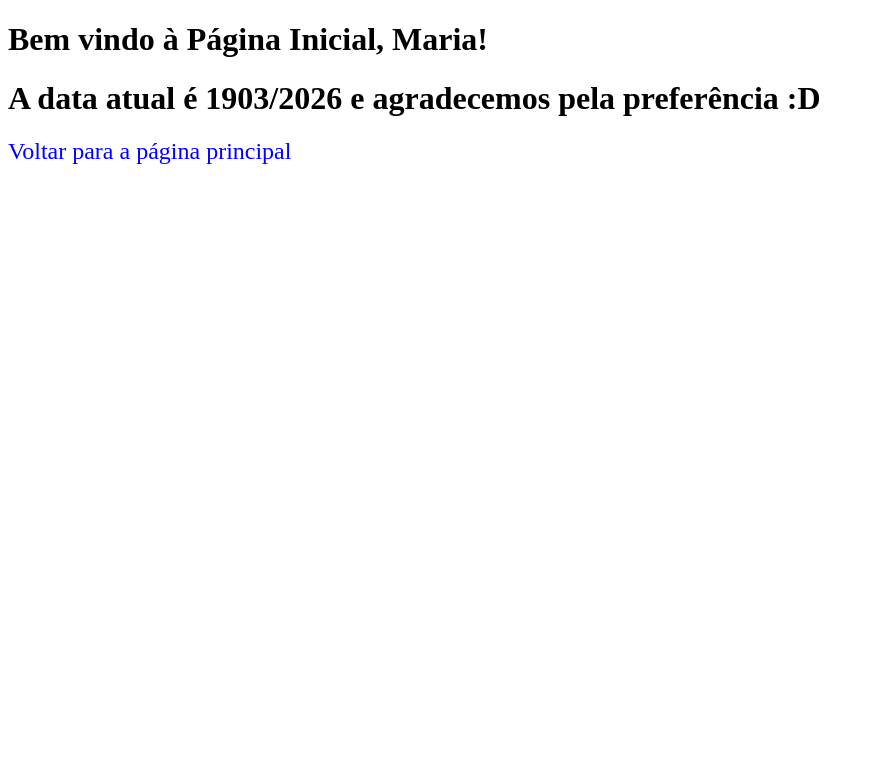
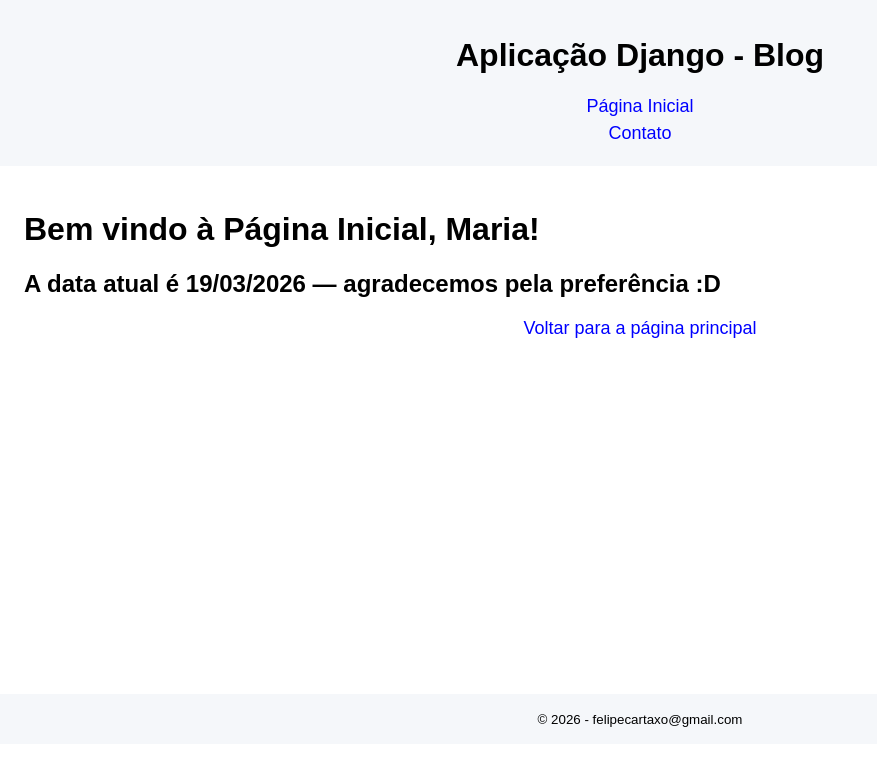
Before and after one commit to felipecartaxo/rad-miniprojeto-myapp, a Django app: page /blog/home/ in a window 1280 px wide. Shown: the top 766 px of the page, without its empty margins (0-877 px from the left). Run offline with Django 5.2, Linux system fonts and the light colour scheme.

Commit message:
feat: adiciona funcionalidades para atender ao requisito 5

```diff
--- /dev/null
+++ b/blog/templates/blog/base.html
@@ -0,0 +1,61 @@
+<!DOCTYPE html>
+<html lang="pt-br">
+<head>
+    <meta charset="utf-8">
+    <meta name="viewport" content="width=device-width, initial-scale=1">
+    <title>{% block title %}Meu Site{% endblock %}</title>
+
+    <style>
+        body {
+            font-family: sans-serif;
+            margin: 0; padding: 0;
+        }
+
+        header, footer {
+            background: #f5f7fa;
+            padding: 16px;
+            text-align: center;
+        }
+
+        main {
+            padding: 24px;
+            min-height: 60vh;
+        }
+
+        .link-stack {
+            text-align: center;
+            margin-top: 16px;
+        }
+
+        .link-stack a {
+            display: block;
+            margin: 6px 0;
+            text-decoration: none;
+            color: blue;
+            font-size: 18px;
+        }
+
+        .link-stack a:hover {
+            text-decoration: underline;
+        }
+    </style>
+
+</head>
+<body>
+    <header>
+        <h1>Aplicação Django - Blog</h1>
+        <nav class="link-stack">
+            <a href="{% url 'home' %}">Página Inicial</a>
+            <a href="{% url 'contact' phone_number='83 988776655' %}">Contato</a>
+        </nav>
+    </header>
+
+    <main>
+        {% block content %}{% endblock %}
+    </main>
+
+    <footer>
+        <small>© {{ current_year|default:"2026" }} - felipecartaxo@gmail.com</small>
+    </footer>
+</body>
+</html>
--- a/blog/templates/blog/home.html
+++ b/blog/templates/blog/home.html
@@ -4,34 +4,20 @@
     <meta charset="UTF-8">
     <meta name="viewport" content="width=device-width, initial-scale=1.0">
     <title>Home</title>
-
-    <style>
-        .link-stack {
-            margin-top: 16px;
-        }
-
-        .link-stack a {
-            display: block;
-            margin: 6px 0;
-            text-decoration: none;
-            color: blue;
-            font-size: 24px;
-        }
-
-        .link-stack a:hover {
-            text-decoration: underline;
-        }
-    </style>
 </head>
 <body>
 
+    {% extends "blog/base.html" %}
+    {% block title %}Home{% endblock %}
+    {% block content %}
+
     <h1>Bem vindo à {{ page_title }}, {{ username }}!</h1>
-
-    <h1>A data atual é {{ current_date }} e agradecemos pela preferência :D</h1>
+    <h2>A data atual é {{ current_date }} — agradecemos pela preferência :D</h2>
 
     <div class="link-stack">
         <a href="{% url 'main' %}">Voltar para a página principal</a>
     </div>
+    {% endblock %}
 
 </body>
 </html>
--- a/blog/urls.py
+++ b/blog/urls.py
@@ -13,7 +13,7 @@ urlpatterns = [
     path("info/", views.info),
 
     # Endpoint para trabalhar com context/templates
-    path("main/", views.context, name="main"),
+    path("index/", views.index, name="main"),
 
     # Endpoints para redirecionar para páginas home e contact
     path("home/", views.home, name="home"),
--- a/blog/views.py
+++ b/blog/views.py
@@ -18,8 +18,8 @@ def info(request):
     return JsonResponse(json)
 
 # Contexto que será passado para o template
-def context(request):
-    context = {
+def index(request):
+    index = {
         "username": "Cartaxo",
         "current_date": datetime.now().strftime('%d/%m/%Y'),
         "is_logged_in": True,
@@ -34,14 +34,15 @@ def context(request):
         ],
     }
 
-    return render(request, "blog/index.html", context)
+    return render(request, "blog/index.html", index)
 
 # View que irá redirecionar para a página home.html
 def home(request):
     context = {
         "username": "Maria",
-        "current_date": datetime.now().strftime('%d%m/%Y'),
+        "current_date": datetime.now().strftime('%d/%m/%Y'),
         "page_title": "Página Inicial",
+        "current_year": datetime.now().year,
     }
     return render(request, "blog/home.html", context)
 
```
